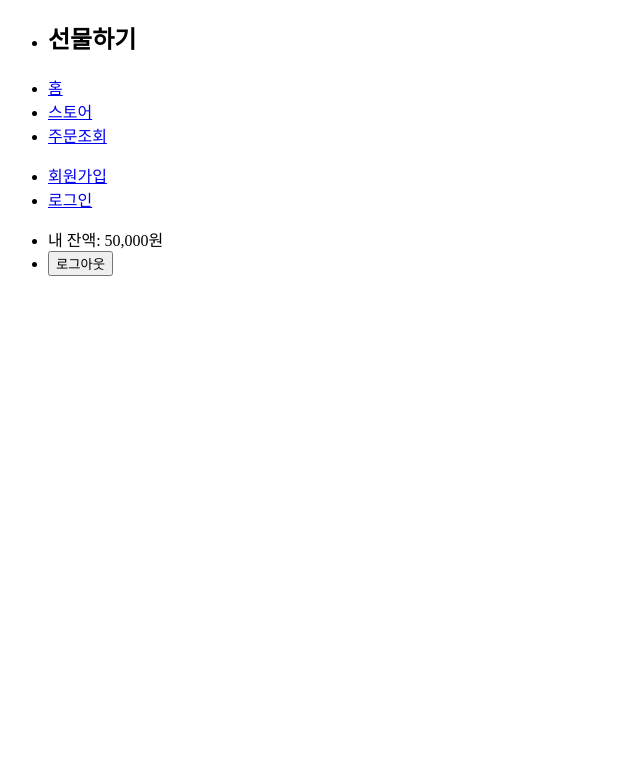
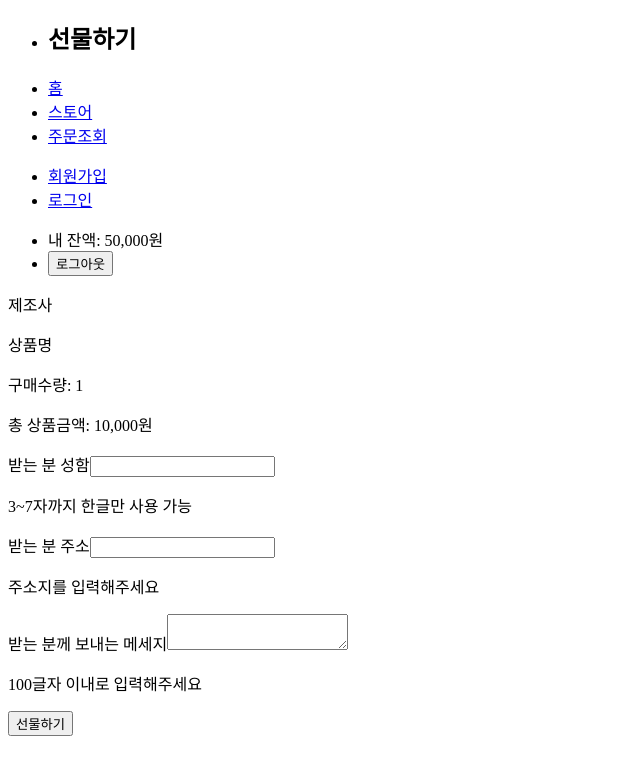
Before and after one commit to mjjeon2645/makao-gift-frontend, a React (Vite) app: page /order in a window 1280 px wide. Shown: the top 774 px of the page, without its empty margins (0-640 px from the left). Built offline with nearby package versions, Linux system fonts and the light colour scheme.

Commit message:
주문페이지의 기본적인 폼 구현

```diff
--- a/src/App.jsx
+++ b/src/App.jsx
@@ -2,6 +2,7 @@ import { Route, Routes } from 'react-router-dom';
 import Header from './components/Header';
 import HomePage from './pages/HomePage';
 import LoginPage from './pages/LoginPage';
+import OrderPage from './pages/OrderPage';
 import ProductsPage from './pages/ProductsPage';
 import SignUpPage from './pages/SignUpPage';
 
@@ -14,6 +15,7 @@ export default function App() {
         <Route path="/signup" element={<SignUpPage />} />
         <Route path="/login" element={<LoginPage />} />
         <Route path="/products" element={<ProductsPage />} />
+        <Route path="/order" element={<OrderPage />} />
       </Routes>
     </div>
   );
--- /dev/null
+++ b/src/components/OrderForm.jsx
@@ -0,0 +1,30 @@
+export default function OrderForm() {
+  return (
+    <div>
+      <div>
+        <p>제조사</p>
+        <p>상품명</p>
+        <p>구매수량&#58; 1</p>
+        <p>총 상품금액&#58; 10,000원</p>
+      </div>
+      <form>
+        <div>
+          <label htmlFor="input-name">받는 분 성함</label>
+          <input id="input-name" type="text" />
+          <p>3~7자까지 한글만 사용 가능</p>
+        </div>
+        <div>
+          <label htmlFor="input-address">받는 분 주소</label>
+          <input id="input-address" type="text" />
+          <p>주소지를 입력해주세요</p>
+        </div>
+        <div>
+          <label htmlFor="input-message">받는 분께 보내는 메세지</label>
+          <textarea id="input-message" type="text" />
+          <p>100글자 이내로 입력해주세요</p>
+        </div>
+        <button type="submit">선물하기</button>
+      </form>
+    </div>
+  );
+}
--- /dev/null
+++ b/src/pages/OrderPage.jsx
@@ -0,0 +1,7 @@
+import OrderForm from '../components/OrderForm';
+
+export default function OrderPage() {
+  return (
+    <OrderForm />
+  );
+}
```
Also changed, not shown: 1 other file (tests, documents, lock files or other folders).
